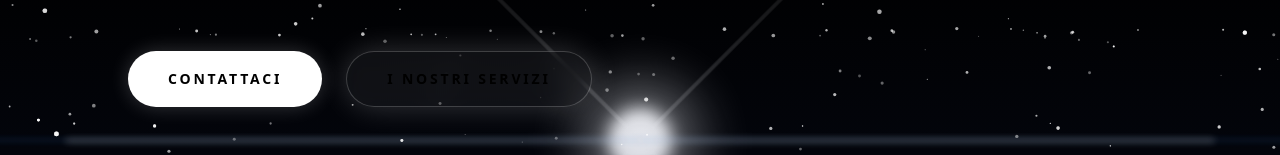
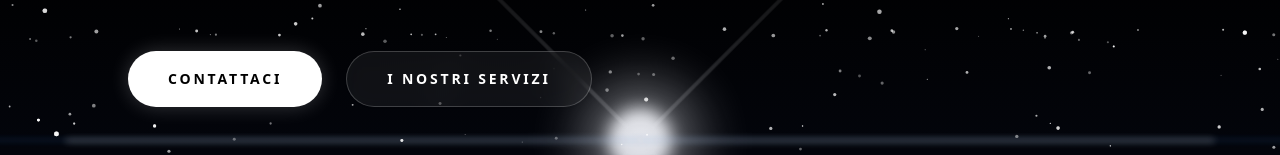
Before and after one commit to Aptul9/everbright-frontend, a Next.js app: page / in a window 1280 px wide. Shown: the part 549-704 px from the top of the page. Built offline with nearby package versions, Linux system fonts and the light colour scheme.

Commit message:
bottone e navbar ok

```diff
--- a/components/Hero.tsx
+++ b/components/Hero.tsx
@@ -86,7 +86,7 @@ export function Hero() {
                             className={`font-bold px-10 h-14 rounded-full text-sm tracking-[0.2em] uppercase transition-all duration-300 active:scale-95 backdrop-blur-md
                                 ${touchedButton === 'services'
                                     ? 'border-cyan-400 text-cyan-400 bg-cyan-400/20 shadow-[0_0_25px_rgba(34,211,238,0.3)] scale-105'
-                                    : 'border-white text-black bg-white shadow-[0_0_30px_rgba(255,255,255,0.2)] hover:border-cyan-400 hover:text-cyan-400 hover:bg-cyan-400/20 hover:shadow-[0_0_25px_rgba(34,211,238,0.3)] hover:scale-105'
+                                    : 'border-white/40 text-white bg-white/5 hover:border-cyan-400 hover:text-cyan-400 hover:bg-cyan-400/20 hover:shadow-[0_0_25px_rgba(34,211,238,0.3)] hover:scale-105'
                                 }`}
                             onClick={(e) => {
                                 e.preventDefault();
--- a/components/Navbar.tsx
+++ b/components/Navbar.tsx
@@ -81,7 +81,7 @@ export function Navbar() {
                             <img
                                 src="/logo-icon.png"
                                 alt="Everbright"
-                                className="w-full h-full object-contain mix-blend-screen brightness-125 scale-[2.2] drop-shadow-[0_0_25px_rgba(34,211,238,0.6)]"
+                                className="w-full h-full object-contain mix-blend-screen brightness-125 scale-[2.2] md:scale-[2.2] drop-shadow-[0_0_25px_rgba(34,211,238,0.6)]"
                             />
                         </div>
                         <div className="flex flex-col -space-y-1 md:-space-y-1.5 font-inter pt-1">
```
